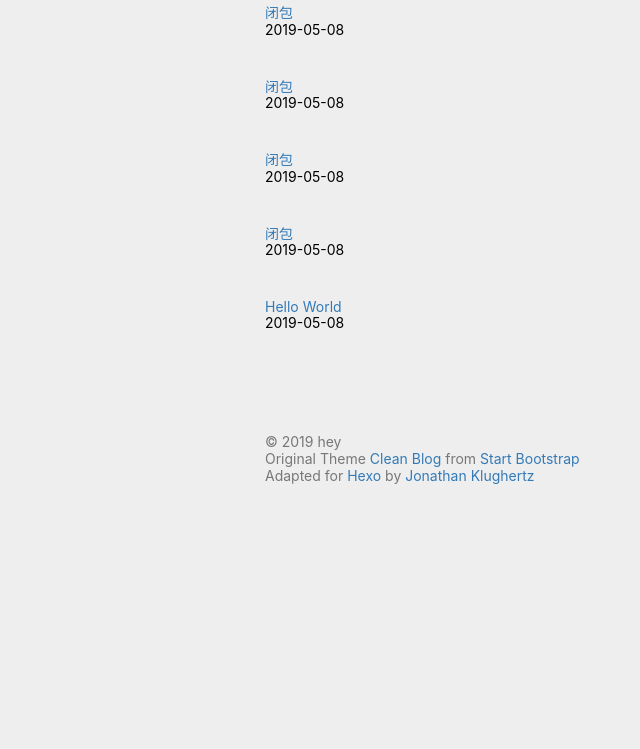
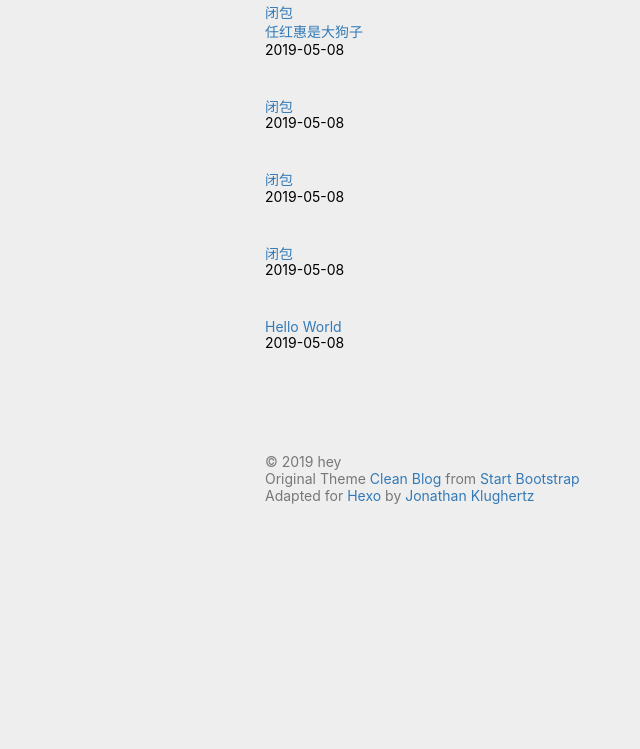
Before and after one commit to heyuan1991/heyuan1991.github.io, a plain HTML site: page index.html in a window 1280 px wide. Shown: the part 51-800 px from the top of the page, without its empty margins (0-640 px from the left). Drawn offline with nearby package versions, Linux system fonts and the light colour scheme.

Commit message:
Update index.html

```diff
--- a/index.html
+++ b/index.html
@@ -135,7 +135,7 @@
         <h2 class="post-title">
             闭包
         </h2>
-
+        任红惠是大狗子
     </a>
     <p class="post-meta">
         <!-- Date and Author -->
```
